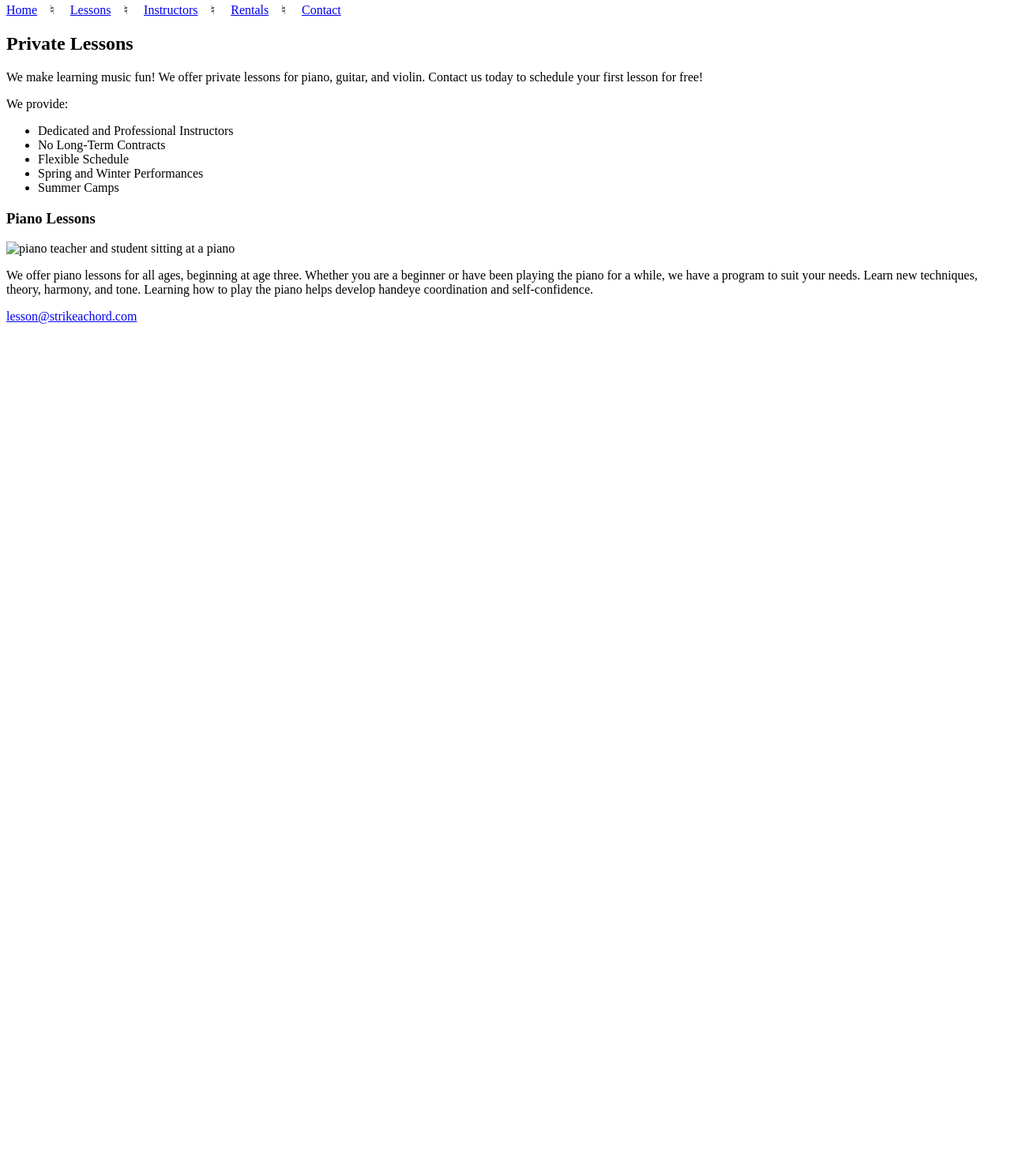
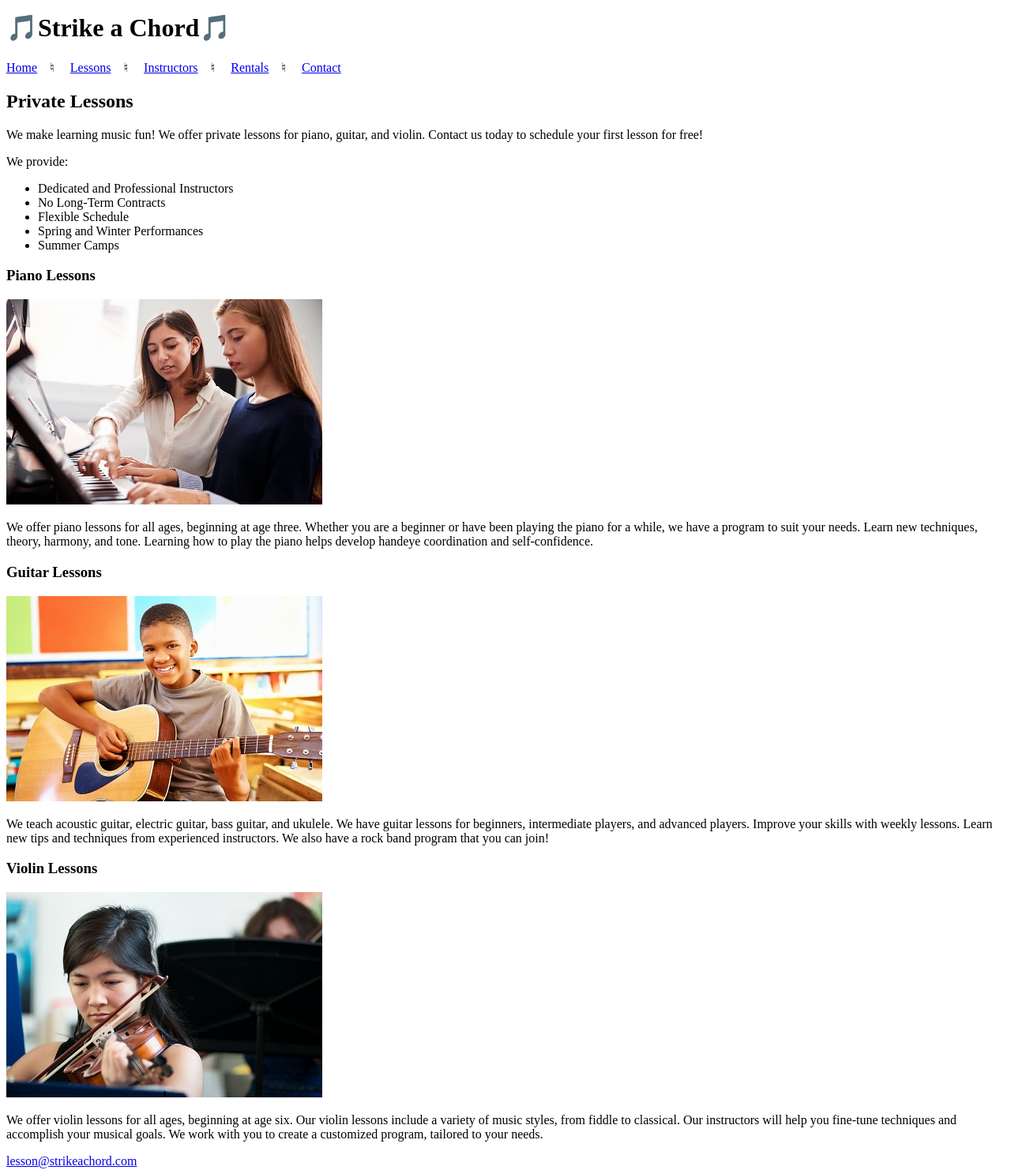
Before and after one commit to menchuavip1/strikeachord, a plain HTML site: page lessons.html in a window 1280 px wide. Shown: the part 5-1487 px from the top of the page at 79% size. Before the commit the page ends 800 px from the top, so only its background shows below. Drawn offline with Linux system fonts and the light colour scheme.

Commit message:
Enhance lessons.html with guitar and violin sections
Updated the lessons page to include guitar and violin lessons, added images and descriptions for each lesson type.

```diff
--- a/lessons.html
+++ b/lessons.html
@@ -3,14 +3,19 @@
   <head>
     <meta charset="UTF-8">
     <meta name="viewport" content="width=device-width, initial-scale=1.0">
-    <title>Strike a Chord</title>
+    <title>Strike a Chord Lessons</title>
   </head>
   <body>
     <header>
+
+      <h1>&#127925;Strike a Chord&#127925;</h1>
     </header>
+
     <nav>
+
       <a href="index.html">Home</a>&emsp;&#9838;&emsp;  <a href="lessons.html">Lessons</a>&emsp;&#9838;&emsp;  <a href="instructors.html">Instructors</a>&emsp;&#9838;&emsp;  <a href="rentals.html">Rentals</a>&emsp;&#9838;&emsp; <a href="contact.html">Contact</a></p>
     </nav>
+
     <main>
     <div id="info">
       <h2>Private Lessons</h2>
@@ -32,9 +37,9 @@
       </ul>
 
     </div>
-    <div>
+    <div id="piano">
       <h3>Piano Lessons</h3>
-      <img src="images/piano-lesson.jpg" alt="piano teacher and student
+      <img src="piano-lesson.jpg" alt="piano teacher and student
       sitting at a piano" height="260" width="400">
       <p>We offer piano lessons for all ages, beginning at age three.
       Whether you are a beginner or have been playing the piano for a while,
@@ -42,6 +47,26 @@
       harmony, and tone. Learning how to play the piano helps develop handeye
       coordination and self-confidence.</p>
     </div>
+    <div id="guitar">
+      <h3>Guitar Lessons</h3>
+      <img src="child-guitar.jpg" alt="child with a smile holding a
+      guitar" height="260" width="400">
+      <p>We teach acoustic guitar, electric guitar, bass guitar, and
+      ukulele. We have guitar lessons for beginners, intermediate players,
+      and advanced players. Improve your skills with weekly lessons. Learn
+      new tips and techniques from experienced instructors. We also have a
+      rock band program that you can join!</p>
+    </div>
+    <div id="violin">
+      <h3>Violin Lessons</h3>
+      <img src="woman-violin.jpg" alt="violin teacher and student
+      sitting with a violin" height="260" width="400">
+      <p>We offer violin lessons for all ages, beginning at age six. Our
+      violin lessons include a variety of music styles, from fiddle to
+      classical. Our instructors will help you fine-tune techniques and
+      accomplish your musical goals. We work with you to create a customized
+      program, tailored to your needs.</p>
+    </div>
     </main>
     <footer>
       <a href="mailto:lesson@strikeachord.com">lesson@strikeachord.com</a>
```
